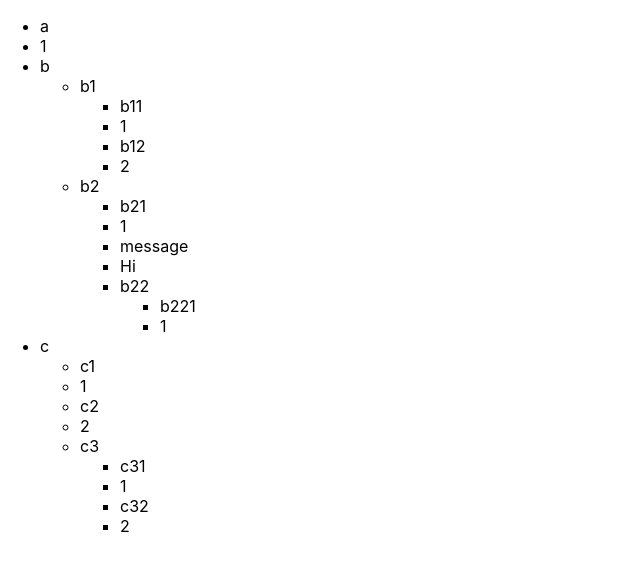
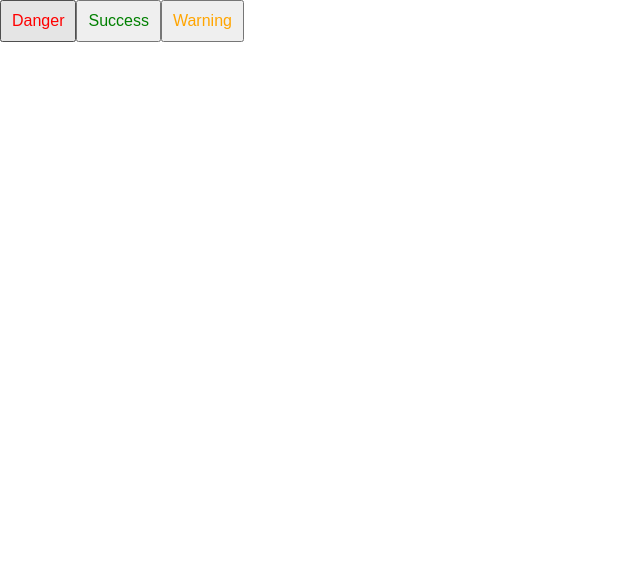
Before and after one commit to rawda-developer/My-React-Library, a React (Create React App) app: page / in a window 1280 px wide. Shown: the top 570 px of the page, without its empty margins (0-640 px from the left). Built offline with nearby package versions, Linux system fonts and the light colour scheme.

Commit message:
Feat: add Composition pattern to functional programming utils

```diff
--- a/src/App.js
+++ b/src/App.js
@@ -1,33 +1,17 @@
-import { RecursiveComponent } from './FunctionalProgramming/RecursiveComponent';
-
-const nestedObject = {
-  a: 1,
-  b: {
-    b1: {
-      b11: 1,
-      b12: 2,
-    },
-    b2: {
-      b21: 1,
-      message: 'Hi',
-      b22: {
-        b221: 1,
-      },
-    },
-  },
-  c: {
-    c1: 1,
-    c2: 2,
-    c3: {
-      c31: 1,
-      c32: 2,
-    },
-  },
-};
+import {
+  Button,
+  DangerButton,
+  SuccessButton,
+  WarningButton,
+  smallDangerButton,
+} from './FunctionalProgramming/Composition';
 function App() {
   return (
     <>
-      <RecursiveComponent data={nestedObject} />
+      <Button color='red' text='Danger' />
+      <Button color='green' text='Success' />
+      <Button color='orange' text='Warning' />
+      <smallDangerButton text='Small Danger' />
     </>
   );
 }
--- /dev/null
+++ b/src/FunctionalProgramming/Composition.js
@@ -0,0 +1,30 @@
+export const Button = ({ size, color, text, ...props }) => {
+  const padding = size === 'small' ? '5px' : '10px';
+  const fontSize = size === 'small' ? '12px' : '16px';
+
+  return (
+    <button
+      style={{
+        padding,
+        fontSize,
+        color,
+      }}
+      {...props}
+    >
+      {text}
+    </button>
+  );
+};
+export const DangerButton = ({ text, ...props }) => (
+  <Button color='red' text={text} {...props} />
+);
+
+export const SuccessButton = ({ text, ...props }) => (
+  <Button color='green' text={text} {...props} />
+);
+export const WarningButton = ({ text, ...props }) => (
+  <Button color='orange' text={text} {...props} />
+);
+export const smallDangerButton = ({ text, ...props }) => (
+  <DangerButton size='small' text={text} {...props} />
+);
```
